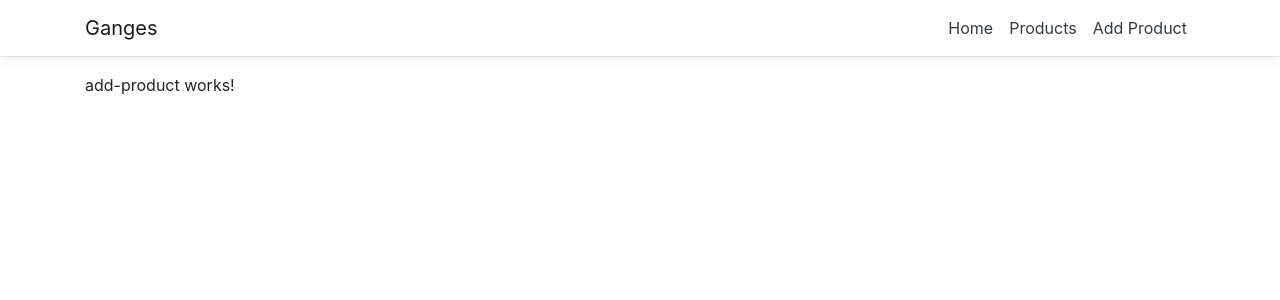
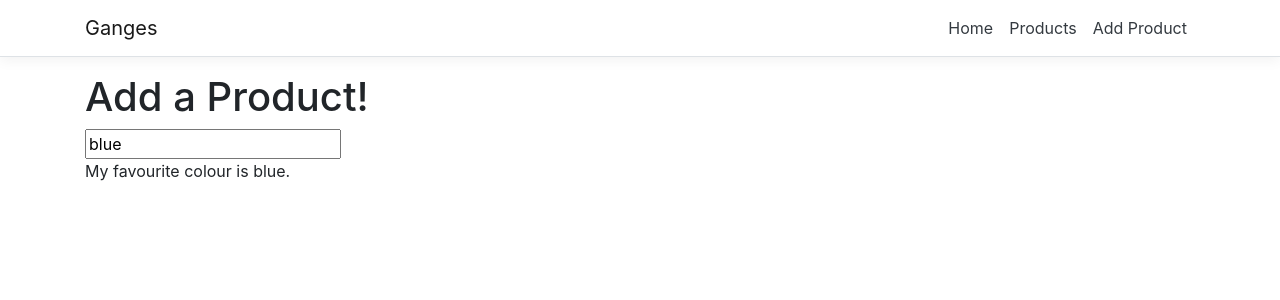
Before and after one commit to alexbobrob/ASP.NET-eShop-webapp, an Angular app in the folder Ganges/ClientApp/: page /add-product in a window 1280 px wide. Shown: the top 300 px of the page. Built offline with nearby package versions, Linux system fonts and the light colour scheme.

Commit message:
Got reactive forms working in the add-product component.

```diff
--- a/Ganges/ClientApp/src/app/add-product/add-product.component.html
+++ b/Ganges/ClientApp/src/app/add-product/add-product.component.html
@@ -1 +1,3 @@
-<p>add-product works!</p>
+<h1>Add a Product!</h1>
+<input type="text" [formControl]="favouriteColour">
+<p>My favourite colour is {{favouriteColour.value}}.</p>
--- a/Ganges/ClientApp/src/app/add-product/add-product.component.ts
+++ b/Ganges/ClientApp/src/app/add-product/add-product.component.ts
@@ -1,4 +1,5 @@
 import { Component, OnInit } from '@angular/core';
+import { FormControl } from '@angular/forms';
 
 @Component({
   selector: 'app-add-product',
@@ -7,6 +8,8 @@ import { Component, OnInit } from '@angular/core';
 })
 export class AddProductComponent implements OnInit {
 
+  favouriteColour = new FormControl('blue');
+
   constructor() { }
 
   ngOnInit() {
--- a/Ganges/ClientApp/src/app/app.module.ts
+++ b/Ganges/ClientApp/src/app/app.module.ts
@@ -1,8 +1,8 @@
 import { BrowserModule } from '@angular/platform-browser';
 import { NgModule } from '@angular/core';
-import { FormsModule } from '@angular/forms';
 import { HttpClientModule, HTTP_INTERCEPTORS } from '@angular/common/http';
 import { RouterModule } from '@angular/router';
+import { ReactiveFormsModule } from '@angular/forms';
 
 import { AppComponent } from './app.component';
 import { NavMenuComponent } from './nav-menu/nav-menu.component';
@@ -25,7 +25,7 @@ import { AddProductComponent } from './add-product/add-product.component';
   imports: [
     BrowserModule.withServerTransition({ appId: 'ng-cli-universal' }),
     HttpClientModule,
-    FormsModule,
+    ReactiveFormsModule,
     RouterModule.forRoot([
       { path: '', component: HomeComponent, pathMatch: 'full' },
       { path: 'products', component: ProductsComponent },
```
